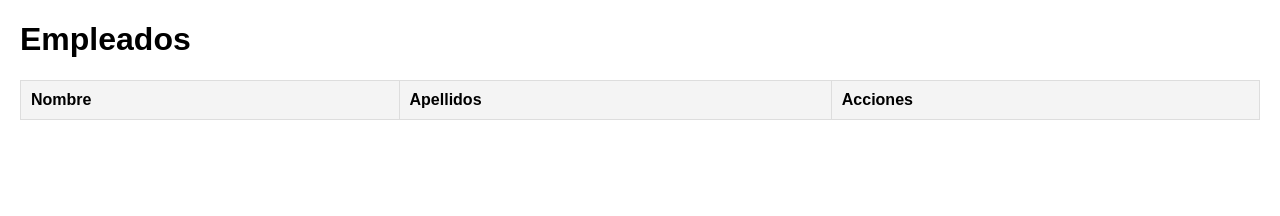
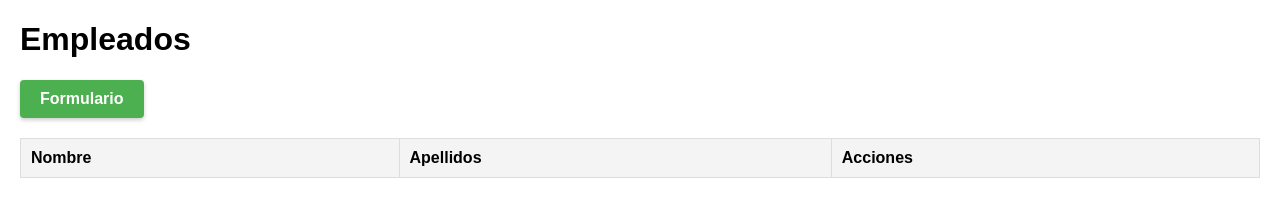
Before and after one commit to SRCAndy/IngeSoftHumanResources, a website: page index_nuevo.html in a window 1280 px wide. Drawn offline with Linux system fonts and the light colour scheme; no server answers.

Commit message:
Nuevo boton de redireccion

```diff
--- a/index_nuevo.html
+++ b/index_nuevo.html
@@ -9,6 +9,24 @@
     <meta name="viewport" content="width=device-width, initial-scale=1.0">
     <title>CRUD Básico en JavaScript</title>
     <style>
+        .redirect-button {
+            /* Change these values to match your design */
+            background-color: #4CAF50;    /* Button color */
+            color: white;                 /* Text color */
+            padding: 10px 20px;          /* Button size */
+            border: none;                /* Border style */
+            border-radius: 4px;          /* Rounded corners */
+            cursor: pointer;             /* Hand cursor on hover */
+            font-size: 16px;            /* Text size */
+            font-weight: bold;          /* Text weight */
+            box-shadow: 0 2px 4px rgba(0,0,0,0.2); /* Optional shadow */
+        }
+
+        .redirect-button:hover {
+            background-color: #45a049;    /* Darker shade on hover */
+            transform: translateY(-1px);  /* Slight lift effect */
+        }
+
         body {
             font-family: Arial, sans-serif;
             margin: 20px;
@@ -44,6 +62,7 @@
 </head>
 <body>
     <h1>Empleados</h1>
+    <button class="redirect-button" onclick="window.location.href='formulario_entrada.html'">Formulario</button>
     <div id="data"></div>
     <!--<form id="taskForm">
         <input type="text" id="taskInput" placeholder="Escribe una tarea" required>
```
